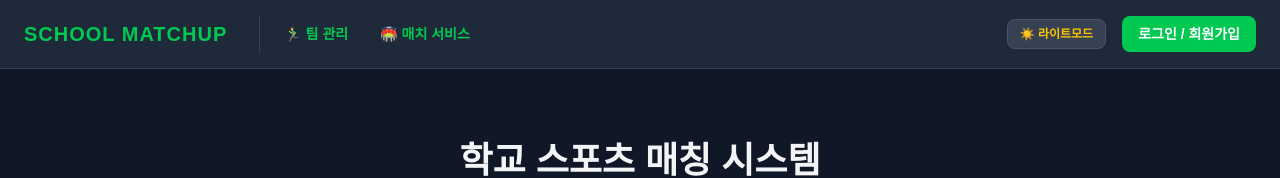
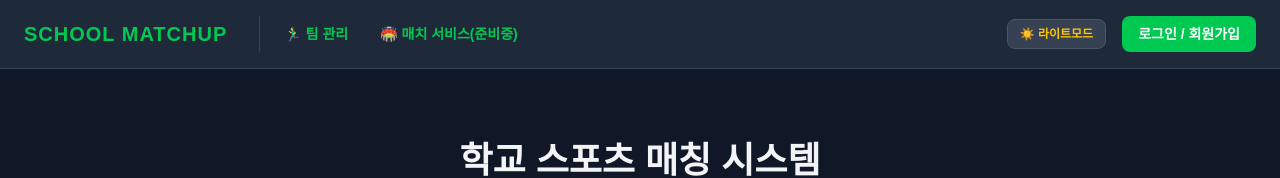
Before and after one commit to ssunvirus/sports-matching-service, a Next.js app in the folder sports-web/: page / in a window 1280 px wide. Shown: the top 178 px of the page. Built offline with nearby package versions, Linux system fonts and the light colour scheme.

Commit message:
테스트 변경사항

```diff
--- a/sports-web/src/components/Navbar.tsx
+++ b/sports-web/src/components/Navbar.tsx
@@ -77,7 +77,7 @@ export default function Navbar() {
             >
               {/* 메인 버튼 */}
               <button className="flex items-center gap-2 text-sm font-bold text-green-500 hover:text-green-400 cursor-pointer">
-                🏟️ 매치 서비스
+                🏟️ 매치 서비스(준비중)
                 {/* <svg
                   className={`w-2.5 h-2.5 min-w-0 min-h-0 flex-shrink-0 transition-transform duration-200 ${isDropdownOpen ? "rotate-180" : ""}`}
                   stroke="currentColor"
```
